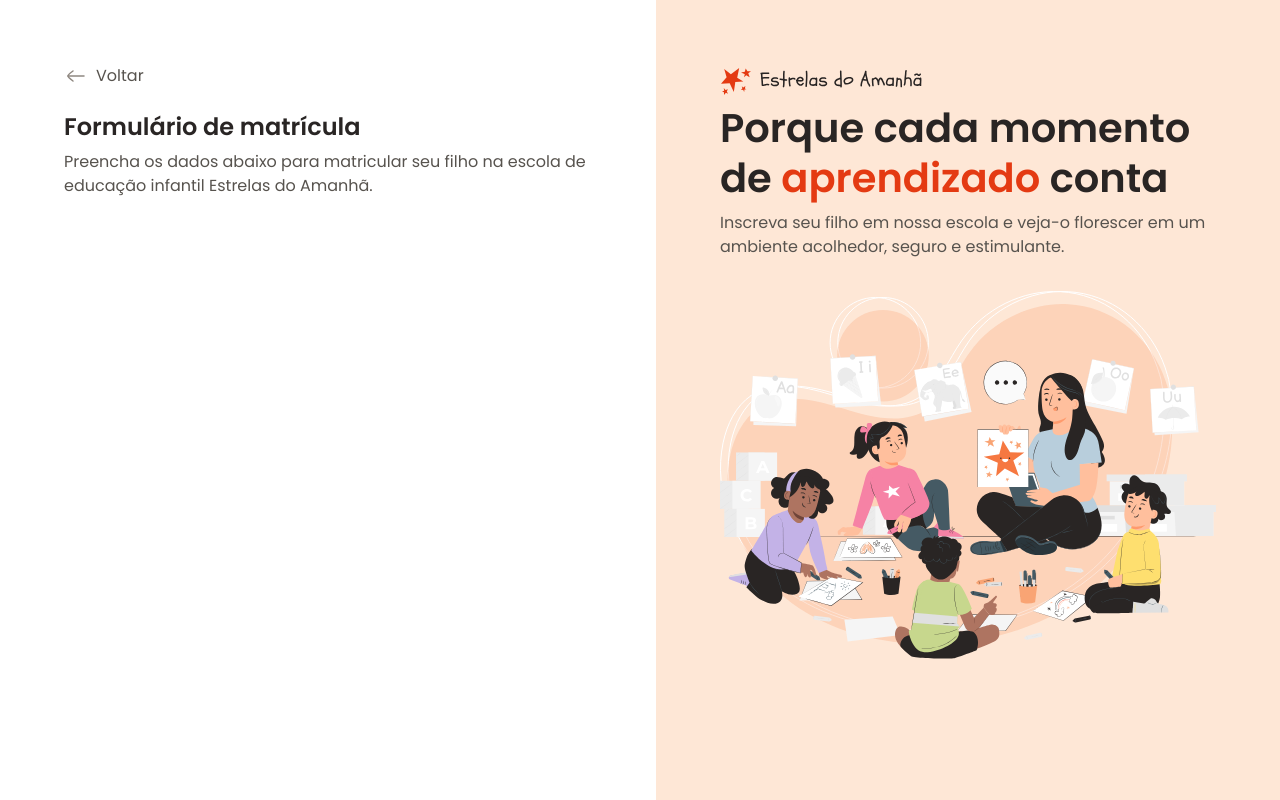
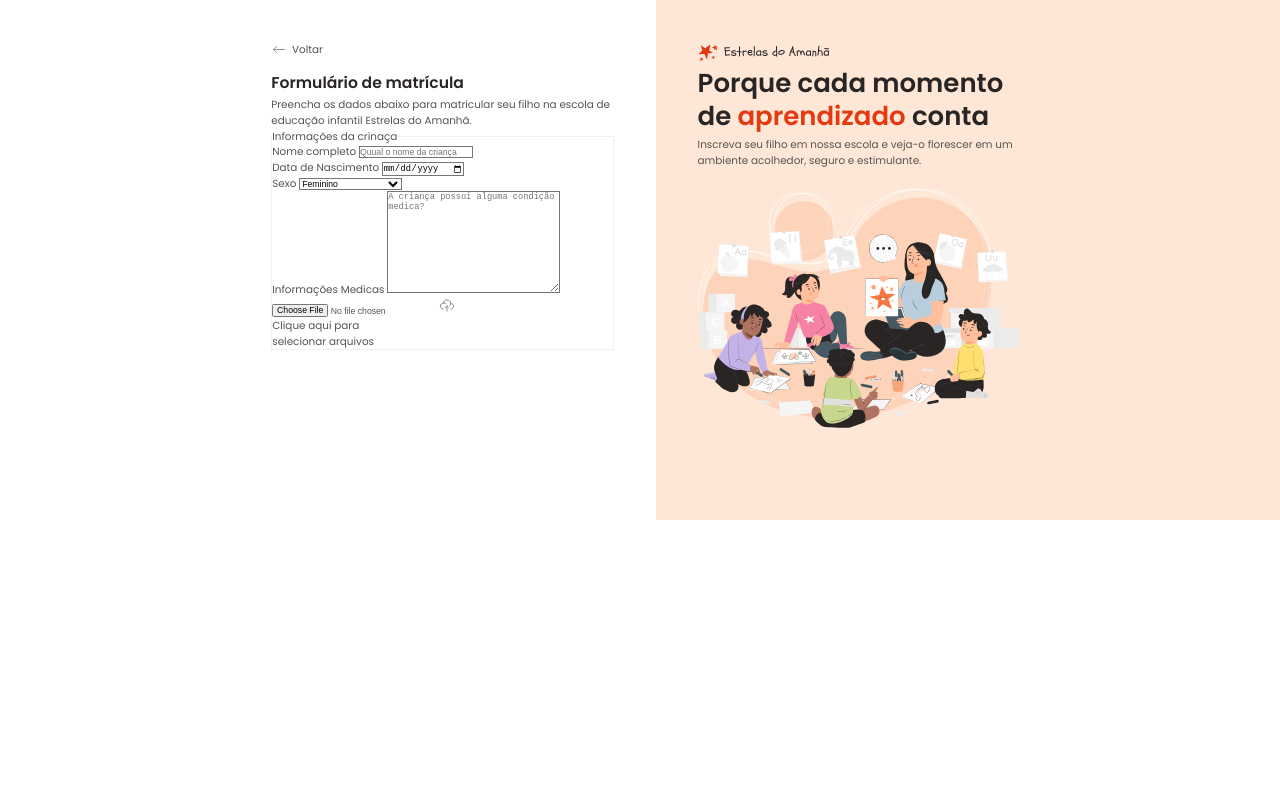
Before and after one commit to RalphCajazeira/Forms-de-Matricula-Escola, a plain HTML site: page index.html in a window 1280 px wide. Drawn offline with Linux system fonts and the light colour scheme.

Commit message:
Iniciando Formulario

```diff
--- a/index.html
+++ b/index.html
@@ -27,6 +27,56 @@
             Preencha os dados abaixo para matricular seu filho na escola de
             educação infantil Estrelas do Amanhã.
           </p>
+
+          <form method="post" enctype="multipart/form-data">
+            <fieldset class="child-info">
+              <legend>Informações da crinaça</legend>
+
+              <div class="input-wrapper">
+                <label for="fullname">Nome completo</label>
+                <input
+                  id="fullname"
+                  name="fullname"
+                  type="text"
+                  placeholder="Quual o nome da criança"
+                />
+              </div>
+
+              <div class="input-wrapper">
+                <label for="birth">Data de Nascimento</label>
+                <input id="birth" name="birth" type="date" lang="pt-br" />
+              </div>
+
+              <div class="select-wrapper">
+                <label for="gender">Sexo</label>
+                <select name="gender" id="gender">
+                  <option value="female">Feminino</option>
+                  <option value="male">Masculino</option>
+                  <option value="na">Prefiro não responder</option>
+                </select>
+              </div>
+
+              <div class="textarea-wrapper">
+                <label for="medical-info">Informações Medicas</label>
+                <textarea
+                  name="medical-info"
+                  id="medical-info"
+                  cols="30"
+                  rows="10"
+                  placeholder="A criança possui alguma condição medica?"
+                ></textarea>
+              </div>
+
+              <div class="droparea-wrapper">
+                <input type="file" id="birth-file" name="birth-file" />
+                <img src="assets/icons/cloud-upload.svg" alt="" />
+                <p>
+                  Clique aqui para <br />
+                  selecionar arquivos
+                </p>
+              </div>
+            </fieldset>
+          </form>
         </div>
       </main>
 
--- a/style/global.css
+++ b/style/global.css
@@ -32,7 +32,7 @@
   --text-heading3: bold 1.25rem/1.2 var(--font-family);
   --text-heading4: 400 1rem/1.5 var(--font-family);
 
-  /* zoom: 65%; */
+  zoom: 65%;
 }
 
 body {
```
Also changed, not shown: assets/icons/arrow-down-01.svg (added), assets/icons/basketball-02.svg (added), assets/icons/boxing-glove-01.svg (added), assets/icons/calendar-03.svg (added), assets/icons/check.svg (added), assets/icons/cloud-upload.svg (added), assets/icons/football.svg (added), assets/icons/sun-02.svg (added), assets/icons/sun-cloud-02.svg (added), assets/icons/swimming.svg (added), assets/icons/volleyball.svg (added), assets/icons/yoga-02.svg (added).
